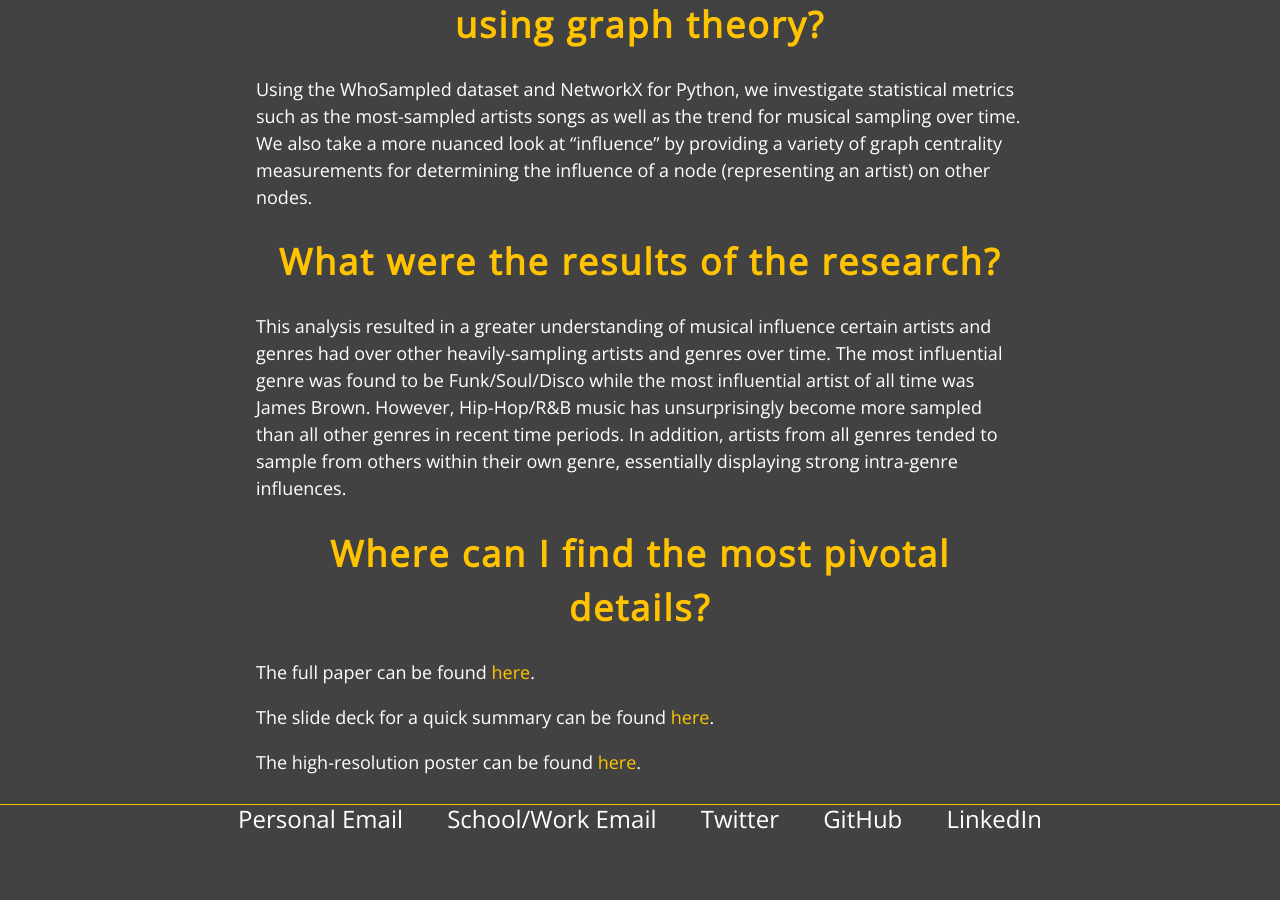
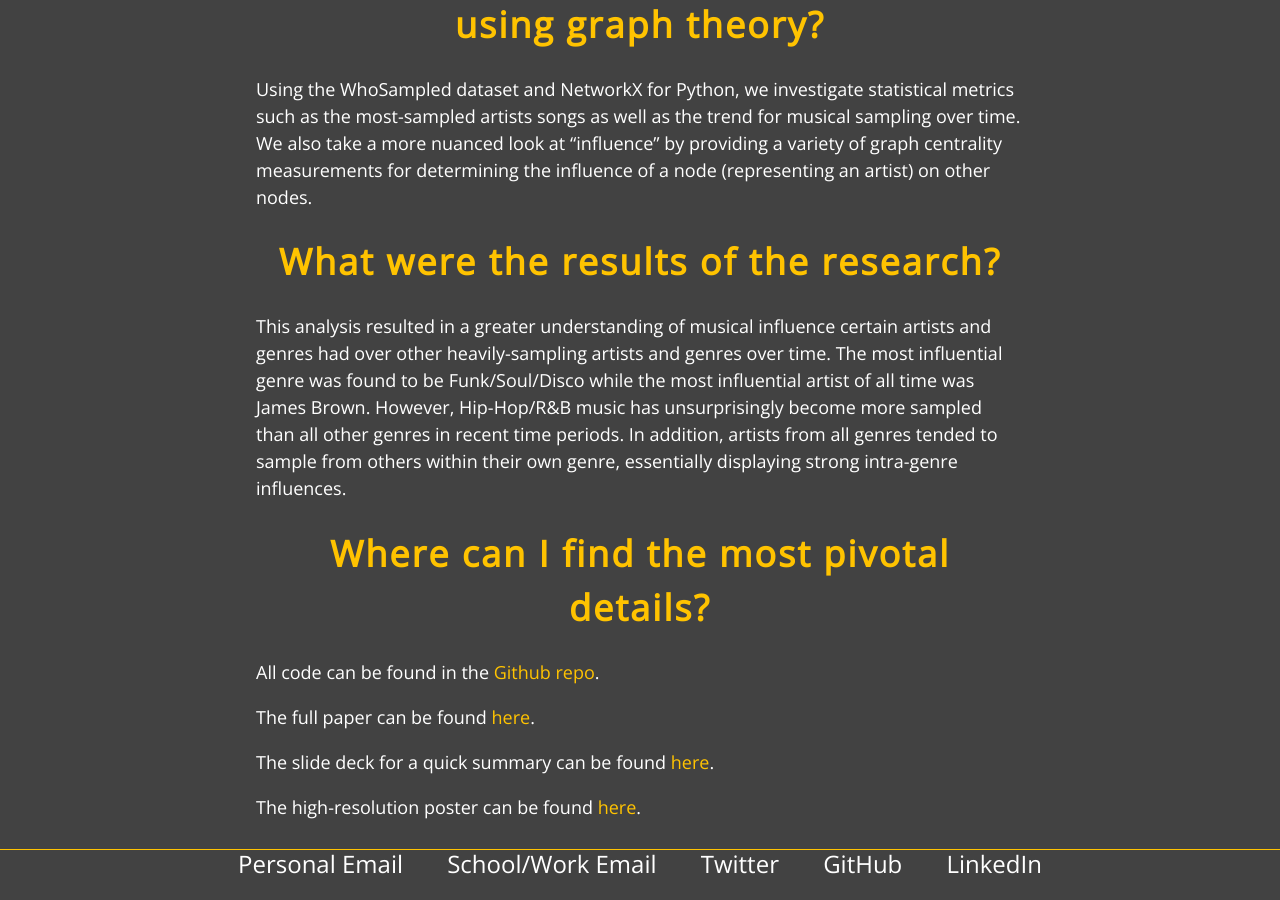
Before and after one commit to justintranjt/justintranjt.github.io, a Jekyll site: the page built from _projects/2019-05-07-Music-Sampling-Networks.md, in a window 1280 px wide and 900 px high, scrolled down 1104 px. Built offline with Jekyll 4.4.1, drawn with Linux system fonts in a browser that asks for light colours; before the commit the page ends 1959 px from its top, so only the background shows below that.

Commit message:
Update md with github repo link

```diff
--- a/_projects/2019-05-07-Music-Sampling-Networks.md
+++ b/_projects/2019-05-07-Music-Sampling-Networks.md
@@ -24,6 +24,8 @@ This analysis resulted in a greater understanding of musical influence certain a
 
 # Where can I find the most pivotal details?
 
+All code can be found in the [Github repo](https://github.com/justintranjt/music-sampling-networks).
+
 The full paper can be found [here](https://justintranjt.me/research/music_sampling_networks.pdf).
 
 The slide deck for a quick summary can be found [here](https://justintranjt.me/research/presentation.pdf).
```
